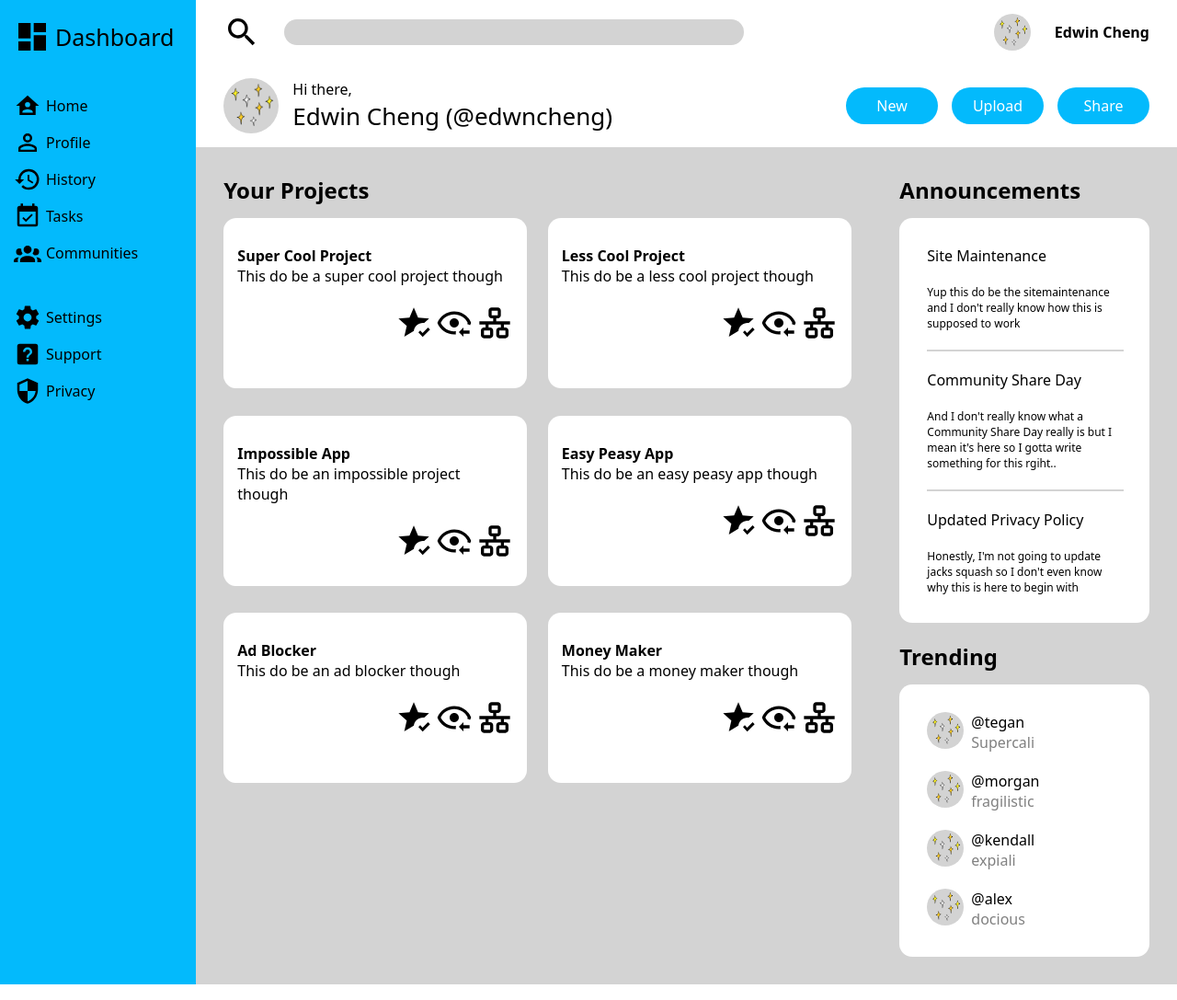
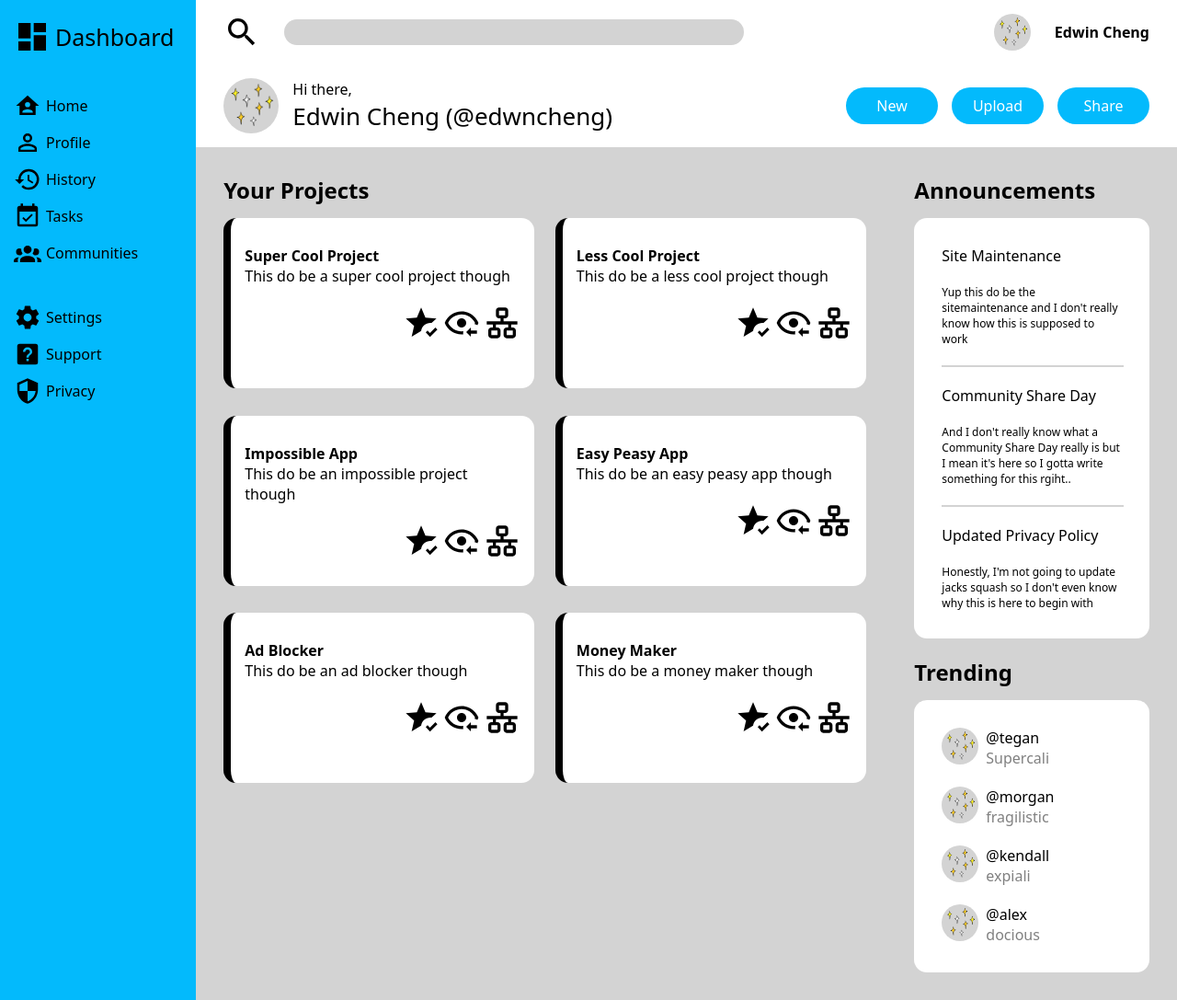
Before and after one commit to edwincheng0530/admin-dashboard, a plain HTML site: page index.html in a window 1280 px wide. Shown: the whole page at 92% size. Drawn offline with Linux system fonts and the light colour scheme.

Commit message:
Add left-border on project divs

```diff
--- a/styles.css
+++ b/styles.css
@@ -153,6 +153,7 @@ button {
     height: 140px;
     padding: 30px 15px 15px 15px;
     border-radius: 14px;
+    border-left: 8px black solid
 
 }
 
```
